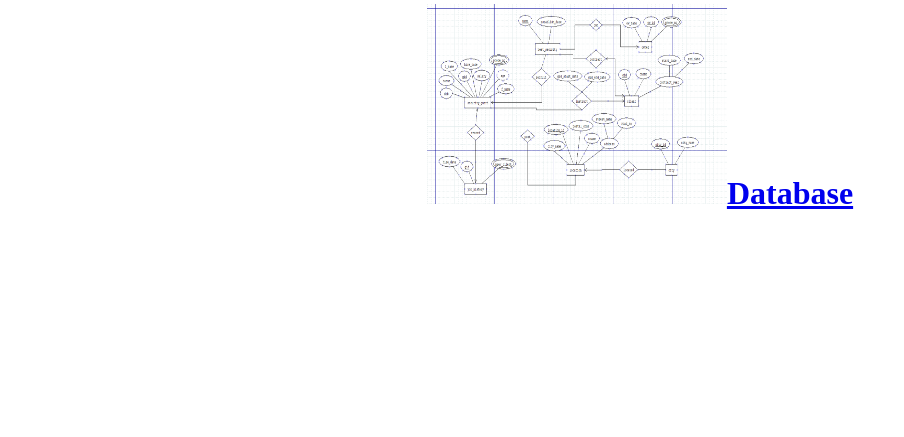
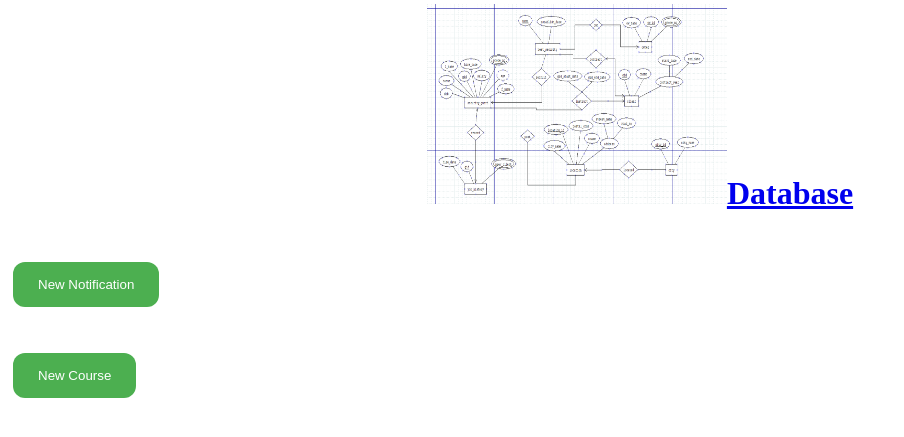
Before and after one commit to TajbiurShahriorRimon/projectPHP, a PHP site: page /teacherHome.php in a window 1280 px wide. Shown: the part 269-706 px from the top of the page, without its empty margins (0-904 px from the left). Run offline with PHP 8.4, Linux system fonts and the light colour scheme.

Commit message:
second commit

```diff
--- a/addCourse.php
+++ b/addCourse.php
@@ -55,6 +55,12 @@
                         <input type="file" name="file"><br/>
                         <input type="submit" value="Done" name="submit1"> <br/>
                     </form>
+                    <?php
+                    if(isset($_POST['submit1'])){
+                        echo "<strong>Course added Successfully</strong>";
+                    }
+
+                    ?>
                 </td>
             </tr>
         </table>
--- /dev/null
+++ b/design.css
@@ -0,0 +1,14 @@
+input[type=button], input[type=submit], input[type=reset] {
+    background-color: #4CAF50;
+    border: none;
+    border-radius: 12px;
+    color: white;
+    padding: 15px 25px;
+    text-decoration: none;
+    margin: 4px 2px;
+    cursor: pointer;
+}
+
+div{
+    background-color: grey;
+}
--- a/teacherHome.php
+++ b/teacherHome.php
@@ -1,3 +1,29 @@
 <?php
     include 'homePage.php'
 ?>
+
+<html>
+    <head>
+        <link rel="stylesheet" type="text/css" href="design.css"/>
+    </head>
+    <body>
+        <table align="left" valign="top">
+            <tr>
+                <td>
+                    <form action="notification.php" method="post">
+                        <br>
+                        <input type="submit" name="detailSubmit" value="New Notification">
+                    </form>
+                </td>
+            </tr>
+            <tr>
+                <td valign="top">
+                    <form action="addCourse.php" method="post">
+                        <br>
+                        <input type="submit" name="detailSubmit" value="New Course">
+                    </form>
+                </td>
+            </tr>
+        </table>
+    </body>
+</html>
```
Also changed, not shown: notification.php (+12 -0 lines).
